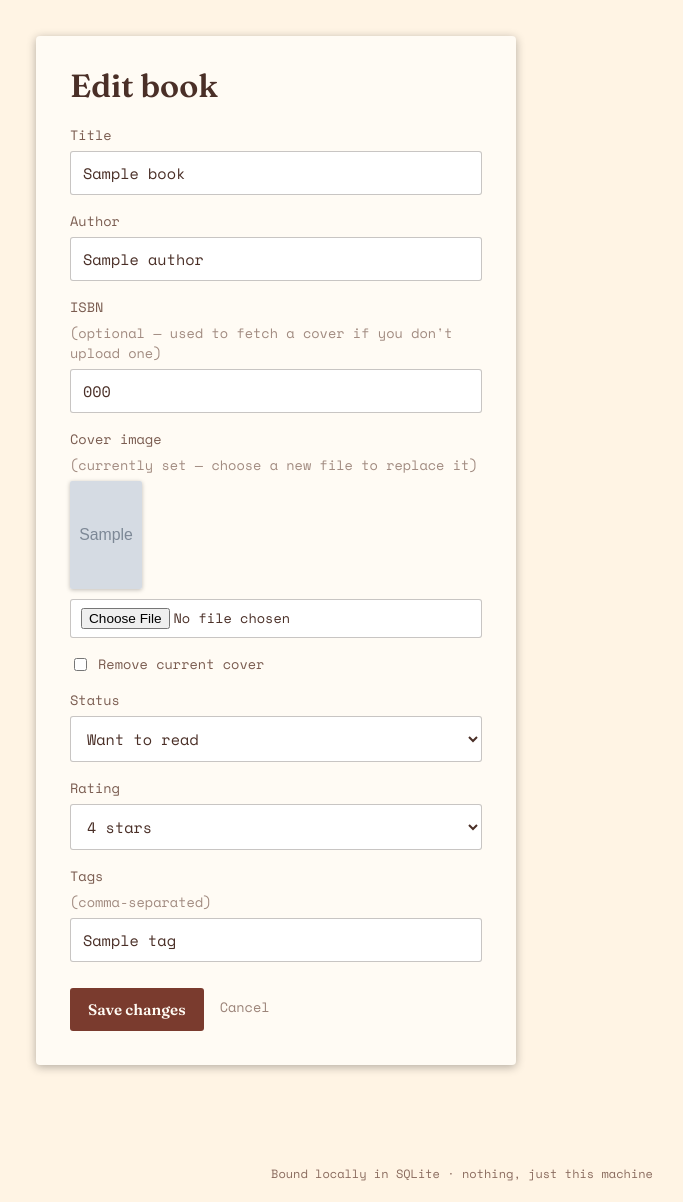
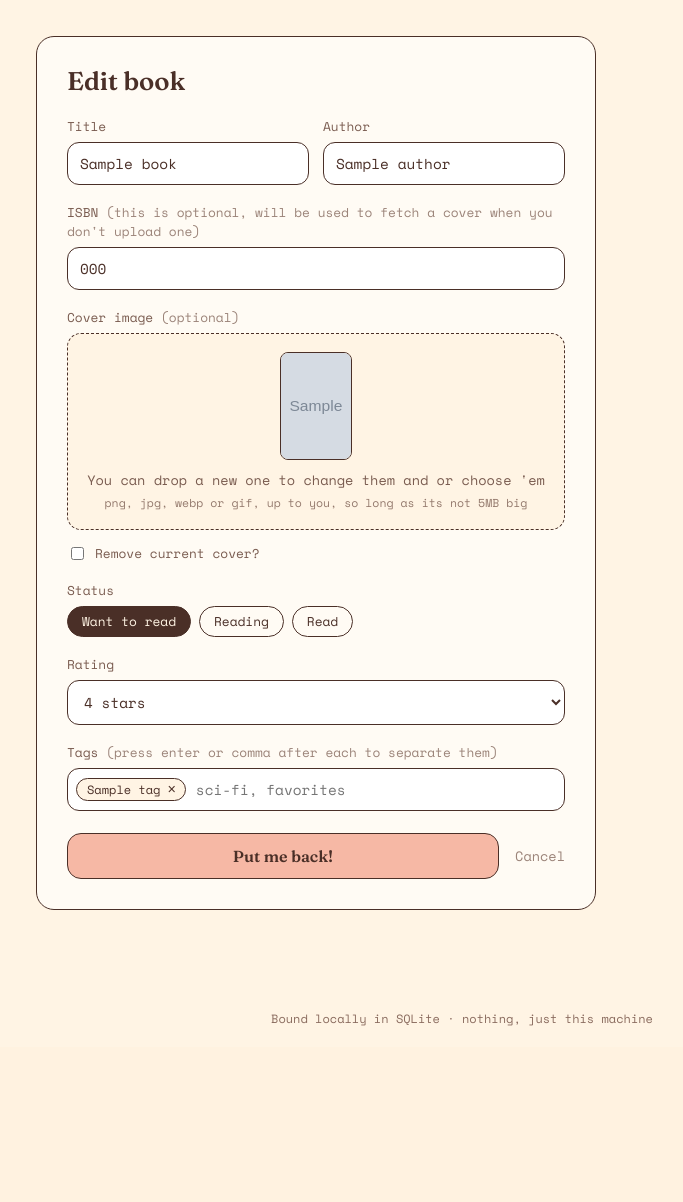
Before and after one commit to Sa-Naget/Athenaeum, a Flask app: page /books/1/edit in a window 1280 px wide. Shown: the part 86-1288 px from the top of the page, without its empty margins (178-861 px from the left). After the commit the page ends 1112 px from the top, so only its background shows below. Run offline with Flask 3, Linux system fonts and the light colour scheme; tables that the repository leaves empty hold one stand-in row (values such as "Sample post"); grey boxes marked "Sample" are stand-in pictures.

Commit message:
Refactor book form layout and enhance file upload functionality

```diff
--- a/web/static/Style.css
+++ b/web/static/Style.css
@@ -378,90 +378,158 @@ h2 {
 }
 .cta-link:hover { text-decoration: underline; }
 
-/* Add book form */
+/* Form mechanics (shared across themes) */
+.field-row { display: grid; grid-template-columns: repeat(2, minmax(0, 1fr)); gap: 14px; }
+.field { display: flex; flex-direction: column; gap: 6px; min-width: 0; }
+.dropzone {
+  position: relative;
+  display: flex;
+  flex-direction: column;
+  align-items: center;
+  gap: 4px;
+  text-align: center;
+  cursor: pointer;
+}
+.dropzone input[type="file"] {
+  position: absolute;
+  inset: 0;
+  width: 100%;
+  height: 100%;
+  opacity: 0;
+  cursor: pointer;
+  padding: 0;
+  border: 0;
+}
+.dropzone-preview { display: block; width: 72px; aspect-ratio: 2 / 3; object-fit: cover; }
+.dropzone-preview[hidden] { display: none; }
+.pills { display: flex; flex-wrap: wrap; gap: 8px; }
+.pill { position: relative; cursor: pointer; }
+.pill input { position: absolute; opacity: 0; width: 0; height: 0; padding: 0; border: 0; }
+.tag-input { display: flex; flex-wrap: wrap; align-items: center; gap: 6px; cursor: text; }
+.tag-chips { display: contents; }
+.form-card .tag-input input[type="text"],
+.form-card .tag-input input[type="text"]:focus {
+  flex: 1;
+  min-width: 120px;
+  border: 0;
+  outline: 0;
+  background: transparent;
+  padding: 4px;
+  border-radius: 0;
+}
+
+/* Form: cozy paint */
 .form-card {
   background: var(--parchment);
-  border-radius: 4px;
-  padding: 30px 34px 34px;
-  max-width: 480px;
-  box-shadow: 0 2px 10px rgba(0,0,0,0.3);
+  border: 1.5px solid var(--ink);
+  border-radius: 18px;
+  padding: 28px 30px 30px;
+  max-width: 560px;
 }
-.form-card h1 { color: var(--ink); }
-.form-card form {
-  display: flex;
-  flex-direction: column;
-  gap: 16px;
-}
-.form-card label {
-  display: flex;
-  flex-direction: column;
-  gap: 6px;
-  font-size: 0.85rem;
-  color: var(--ink-soft);
-  font-weight: 500;
-}
-.form-card .optional {
-  font-weight: 400;
-  opacity: 0.7;
-}
-.form-card input,
+.form-card h1 { color: var(--ink); font-size: 1.6rem; }
+.form-card form { display: flex; flex-direction: column; gap: 18px; }
+.field-label { font-size: 0.8rem; color: var(--ink-soft); }
+.optional { opacity: 0.75; }
+.form-card input[type="text"],
 .form-card select {
   font-family: var(--font-body);
-  font-size: 0.95rem;
+  font-size: 0.9rem;
   padding: 10px 12px;
-  border: 1px solid rgba(36,26,18,0.25);
-  border-radius: 3px;
-  background: white;
+  border: 1.5px solid var(--ink);
+  border-radius: 12px;
+  background: #fff;
   color: var(--ink);
 }
-.form-card input[type="file"] {
-  padding: 8px 10px;
-  font-size: 0.85rem;
+.form-card input[type="text"]:focus,
+.form-card select:focus { outline: 3px solid var(--peach); outline-offset: 1px; }
+
+.dropzone {
+  border: 1.5px dashed var(--ink);
+  border-radius: 14px;
+  padding: 18px;
+  background: var(--cover);
+  color: var(--ink-soft);
+  transition: background 0.15s ease, color 0.15s ease;
 }
-.cover-preview {
-  width: 72px;
-  aspect-ratio: 2 / 3;
-  object-fit: cover;
-  border-radius: 2px;
-  box-shadow: 0 1px 4px rgba(0,0,0,0.25);
-  margin-bottom: 4px;
+.dropzone:hover, .dropzone:focus-within { background: var(--butter); color: var(--ink); }
+.dropzone-text { font-size: 0.85rem; }
+.dropzone-hint { font-size: 0.72rem; opacity: 0.8; }
+.dropzone-preview { border: 1.5px solid var(--ink); border-radius: 8px; margin-bottom: 6px; }
+
+.pill span {
+  display: inline-block;
+  border: 1.5px solid var(--ink);
+  border-radius: 999px;
+  padding: 5px 14px;
+  font-size: 0.8rem;
+  color: var(--ink);
+  transition: background 0.15s ease, color 0.15s ease, transform 0.15s ease;
 }
+.pill:hover span { background: var(--butter); }
+.pill input:checked + span { background: var(--ink); color: var(--cover); }
+.pill input:focus-visible + span { outline: 3px solid var(--peach); outline-offset: 2px; }
+.pill:active span { transform: scale(0.96); }
+
+.tag-input {
+  padding: 6px 8px;
+  border: 1.5px solid var(--ink);
+  border-radius: 12px;
+  background: #fff;
+}
+.tag-input:focus-within { outline: 3px solid var(--peach); outline-offset: 1px; }
+.chip {
+  display: inline-flex;
+  align-items: center;
+  gap: 4px;
+  border: 1.5px solid var(--ink);
+  border-radius: 999px;
+  padding: 2px 6px 2px 10px;
+  font-size: 0.75rem;
+  background: var(--cover);
+  color: var(--ink);
+}
+.chip button {
+  border: 0;
+  background: none;
+  cursor: pointer;
+  color: var(--ink);
+  font-size: 0.9rem;
+  line-height: 1;
+  padding: 0 3px;
+  border-radius: 50%;
+}
+.chip button:hover { background: var(--butter); }
+
 .checkbox-row {
-  flex-direction: row !important;
-  align-items: center !important;
-  gap: 8px !important;
+  display: flex;
+  align-items: center;
+  gap: 8px;
+  margin-top: 8px;
+  font-size: 0.8rem;
+  color: var(--ink-soft);
+  cursor: pointer;
 }
-.checkbox-row input[type="checkbox"] {
-  width: auto;
-  padding: 0;
-}
+.checkbox-row input[type="checkbox"] { accent-color: var(--gold); }
+
 .primary-btn {
-  margin-top: 6px;
-  background: var(--maroon);
-  color: var(--parchment);
-  border: none;
-  border-radius: 3px;
+  margin-top: 4px;
+  background: var(--peach);
+  color: var(--ink);
+  border: 1.5px solid var(--ink);
+  border-radius: 14px;
   padding: 12px 18px;
   font-family: var(--font-display);
   font-weight: 600;
-  font-size: 0.95rem;
+  font-size: 1rem;
   cursor: pointer;
-  transition: background 0.15s ease;
+  transition: background 0.15s ease, transform 0.15s ease;
 }
-.primary-btn:hover { background: #5f221c; }
+.primary-btn:hover { background: var(--butter); }
 .primary-btn:active { transform: scale(0.97); }
 
-.form-actions {
-  display: flex;
-  align-items: center;
-  gap: 16px;
-  margin-top: 4px;
-}
-.cancel-link {
-  font-size: 0.85rem;
-  color: var(--ink-soft);
-  opacity: 0.75;
-}
+.form-actions { display: flex; align-items: center; gap: 16px; margin-top: 4px; }
+.form-actions .primary-btn { flex: 1; margin-top: 0; }
+.cancel-link { font-size: 0.85rem; color: var(--ink-soft); opacity: 0.75; }
 .cancel-link:hover { opacity: 1; text-decoration: underline; }
 
 /* Stats page */
--- /dev/null
+++ b/web/static/form.js
@@ -0,0 +1,71 @@
+(function () {
+  var coverInput = document.querySelector('[data-cover-input]');
+  if (coverInput) {
+    var zone = coverInput.closest('.dropzone');
+    var preview = zone.querySelector('.dropzone-preview');
+    var text = zone.querySelector('.dropzone-text');
+    var removeBox = document.querySelector('input[name="remove_cover"]');
+    coverInput.addEventListener('change', function () {
+      var file = coverInput.files[0];
+      if (!file) return;
+      preview.src = URL.createObjectURL(file);
+      preview.hidden = false;
+      text.textContent = file.name;
+      if (removeBox) removeBox.checked = false;
+    });
+  }
+
+  var box = document.querySelector('[data-tag-input]');
+  if (box) {
+    var chips = box.querySelector('.tag-chips');
+    var entry = box.querySelector('input[type="text"]');
+    var hidden = box.parentElement.querySelector('input[name="tags"]');
+    var tags = [];
+
+    function render() {
+      chips.innerHTML = '';
+      tags.forEach(function (t, i) {
+        var chip = document.createElement('span');
+        chip.className = 'chip';
+        chip.textContent = t;
+        var x = document.createElement('button');
+        x.type = 'button';
+        x.setAttribute('aria-label', 'Remove ' + t);
+        x.textContent = '×';
+        x.addEventListener('click', function () { tags.splice(i, 1); render(); });
+        chip.appendChild(x);
+        chips.appendChild(chip);
+      });
+      hidden.value = tags.join(', ');
+    }
+
+    function add(raw) {
+      var t = raw.trim();
+      if (t && tags.indexOf(t) === -1) tags.push(t);
+      render();
+    }
+
+    hidden.value.split(',').forEach(add);
+
+    entry.addEventListener('keydown', function (e) {
+      if (e.key === 'Enter') {
+        e.preventDefault();
+        add(entry.value);
+        entry.value = '';
+      } else if (e.key === 'Backspace' && !entry.value && tags.length) {
+        tags.pop();
+        render();
+      }
+    });
+    entry.addEventListener('input', function () {
+      if (entry.value.indexOf(',') !== -1) {
+        var parts = entry.value.split(',');
+        entry.value = parts.pop();
+        parts.forEach(add);
+      }
+    });
+    entry.addEventListener('blur', function () { add(entry.value); entry.value = ''; });
+    entry.closest('form').addEventListener('submit', function () { add(entry.value); entry.value = ''; });
+    box.addEventListener('click', function () { entry.focus(); });
+  }
+})();
--- a/web/templates/base.html
+++ b/web/templates/base.html
@@ -7,6 +7,7 @@
   <link rel="preconnect" href="https://fonts.googleapis.com">
   <link href="https://fonts.googleapis.com/css2?family=Fraunces:ital,opsz,wght@0,9..144,400;0,9..144,600;0,9..144,700;1,9..144,500&family=Space+Mono:ital,wght@0,400;0,700;1,400&display=swap" rel="stylesheet">
   <link rel="stylesheet" href="{{ url_for('static', filename='Style.css') }}">
+  <script src="{{ url_for('static', filename='form.js') }}" defer></script>
 </head>
 <body>
   <header class="cover">
--- a/web/templates/edit-book.html
+++ b/web/templates/edit-book.html
@@ -5,59 +5,68 @@
   <section class="form-card">
     <h1>Edit book</h1>
     <form method="post" action="{{ url_for('edit_book', book_id=book.id) }}" enctype="multipart/form-data">
-      <label>
-        Title
-        <input type="text" name="title" required value="{{ book.title }}">
-      </label>
-      <label>
-        Author
-        <input type="text" name="author" value="{{ book.author or '' }}">
-      </label>
-      <label>
-        ISBN <span class="optional">(optional — used to fetch a cover if you don't upload one)</span>
-        <input type="text" name="isbn" value="{{ book.isbn or '' }}">
-      </label>
-      <label>
-        Cover image
+      <div class="field-row">
+        <div class="field">
+          <label class="field-label" for="title">Title</label>
+          <input type="text" id="title" name="title" required value="{{ book.title }}">
+        </div>
+        <div class="field">
+          <label class="field-label" for="author">Author</label>
+          <input type="text" id="author" name="author" value="{{ book.author or '' }}">
+        </div>
+      </div>
+
+      <div class="field">
+        <label class="field-label" for="isbn">ISBN <span class="optional">(this is optional, will be used to fetch a cover when you don't upload one)</span></label>
+        <input type="text" id="isbn" name="isbn" value="{{ book.isbn or '' }}">
+      </div>
+
+      <div class="field">
+        <span class="field-label">Cover image <span class="optional">(optional)</span></span>
+        <label class="dropzone">
+          <input type="file" name="cover" accept="image/png, image/jpeg, image/webp, image/gif" data-cover-input>
+          <img class="dropzone-preview" alt="" {% if book.cover_filename %}src="{{ url_for('static', filename='covers/' + book.cover_filename) }}"{% else %}hidden{% endif %}>
+          <span class="dropzone-text">{% if book.cover_filename %}You can drop a new one to change them and or choose 'em{% else %}You can drop them and or choose 'em{% endif %}</span>
+          <span class="dropzone-hint">png, jpg, webp or gif, up to you, so long as its not 5MB big</span>
+        </label>
         {% if book.cover_filename %}
-          <span class="optional">(currently set — choose a new file to replace it)</span>
-        {% else %}
-          <span class="optional">(optional)</span>
+        <label class="checkbox-row">
+          <input type="checkbox" name="remove_cover" value="1">
+          Remove current cover?
+        </label>
         {% endif %}
-        {% if book.cover_filename %}
-          <img class="cover-preview" src="{{ url_for('static', filename='covers/' + book.cover_filename) }}" alt="">
-        {% endif %}
-        <input type="file" name="cover" accept="image/png, image/jpeg, image/webp, image/gif">
-      </label>
-      {% if book.cover_filename %}
-      <label class="checkbox-row">
-        <input type="checkbox" name="remove_cover" value="1">
-        Remove current cover
-      </label>
-      {% endif %}
-      <label>
-        Status
-        <select name="status">
-          <option value="want-to-read" {{ 'selected' if book.status == 'want-to-read' }}>Want to read</option>
-          <option value="reading" {{ 'selected' if book.status == 'reading' }}>Reading</option>
-          <option value="read" {{ 'selected' if book.status == 'read' }}>Read</option>
-        </select>
-      </label>
-      <label>
-        Rating
-        <select name="rating">
+      </div>
+
+      <div class="field">
+        <span class="field-label">Status</span>
+        <div class="pills" role="radiogroup" aria-label="Status">
+          <label class="pill"><input type="radio" name="status" value="want-to-read" {{ 'checked' if book.status == 'want-to-read' }}><span>Want to read</span></label>
+          <label class="pill"><input type="radio" name="status" value="reading" {{ 'checked' if book.status == 'reading' }}><span>Reading</span></label>
+          <label class="pill"><input type="radio" name="status" value="read" {{ 'checked' if book.status == 'read' }}><span>Read</span></label>
+        </div>
+      </div>
+
+      <div class="field">
+        <label class="field-label" for="rating">Rating</label>
+        <select id="rating" name="rating">
           <option value="">Unrated</option>
           {% for i in range(1, 6) %}
             <option value="{{ i }}" {{ 'selected' if book.rating == i }}>{{ i }} star{{ 's' if i > 1 }}</option>
           {% endfor %}
         </select>
-      </label>
-      <label>
-        Tags <span class="optional">(comma-separated)</span>
-        <input type="text" name="tags" value="{{ tags }}" placeholder="sci-fi, favorites">
-      </label>
+      </div>
+
+      <div class="field">
+        <label class="field-label" for="tag-entry">Tags <span class="optional">(press enter or comma after each to separate them)</span></label>
+        <div class="tag-input" data-tag-input>
+          <span class="tag-chips"></span>
+          <input type="text" id="tag-entry" placeholder="sci-fi, favorites" autocomplete="off">
+        </div>
+        <input type="hidden" name="tags" value="{{ tags }}">
+      </div>
+
       <div class="form-actions">
-        <button type="submit" class="primary-btn">Save changes</button>
+        <button type="submit" class="primary-btn">Put me back!</button>
         <a href="{{ url_for('index') }}" class="cancel-link">Cancel</a>
       </div>
     </form>
```
Also changed, not shown: web/templates/add-book.html (+47 -29 lines).
